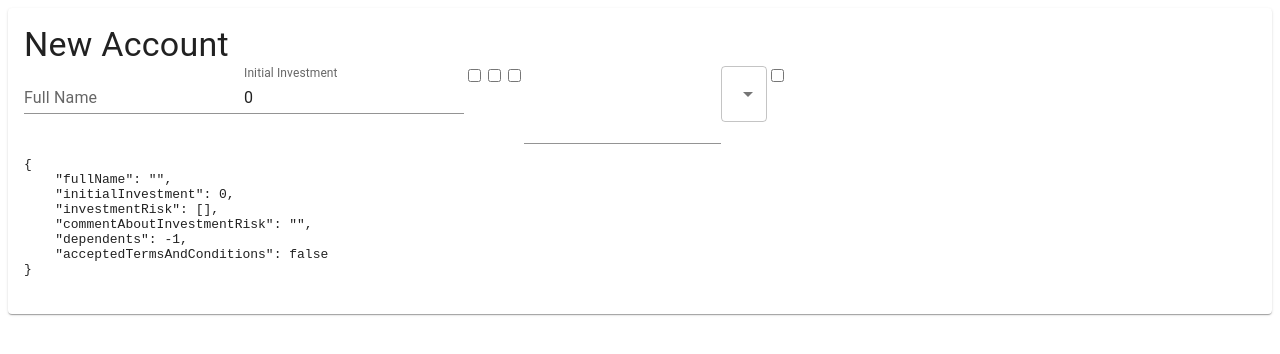
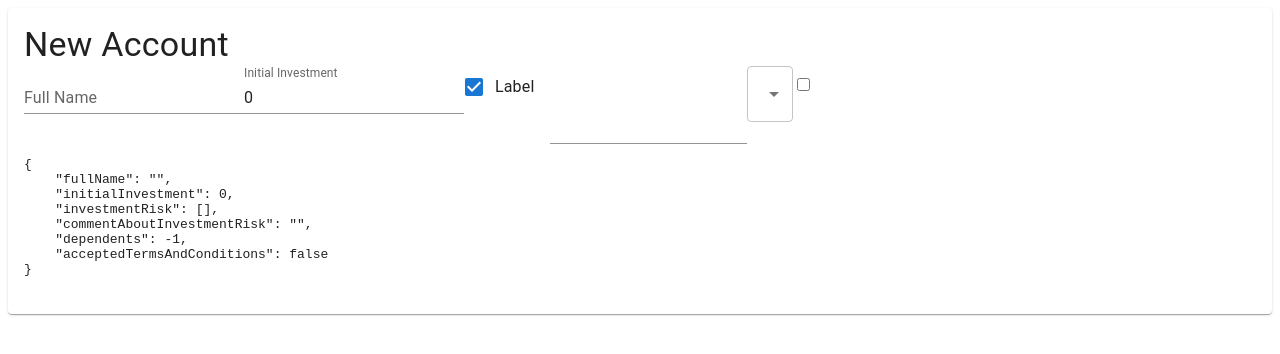
Before and after one commit to Annie-Huang/formik-typescript-material-ui, a React (Create React App) app: page / in a window 1280 px wide. Shown: the top 354 px of the page. Built offline with nearby package versions, Linux system fonts and the light colour scheme.

Commit message:
Copy material ui checkbox across and confirm we can display the label

```diff
--- a/src/FormDemo.tsx
+++ b/src/FormDemo.tsx
@@ -2,6 +2,8 @@ import React from 'react';
 import {
   Card,
   CardContent,
+  Checkbox,
+  FormControlLabel,
   MenuItem,
   TextField,
   Typography,
@@ -43,9 +45,13 @@ export const FormDemo = () => {
                 variant='standard'
               />
 
-              <Field name='investmentRisk' value='High' type='checkbox' />
-              <Field name='investmentRisk' value='Medium' type='checkbox' />
-              <Field name='investmentRisk' value='Low' type='checkbox' />
+              {/*<Field name='investmentRisk' value='High' type='checkbox' />*/}
+              {/*<Field name='investmentRisk' value='Medium' type='checkbox' />*/}
+              {/*<Field name='investmentRisk' value='Low' type='checkbox' />*/}
+              <FormControlLabel
+                control={<Checkbox defaultChecked />}
+                label='Label'
+              />
 
               {/*<Field name='commentAboutInvestmentRisk' as='textarea' />*/}
               <Field
```
Also changed, not shown: Note.txt.
